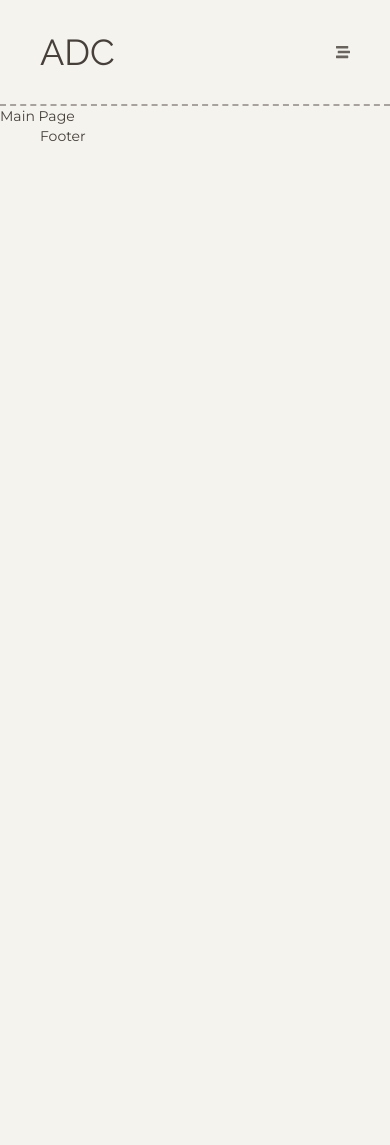
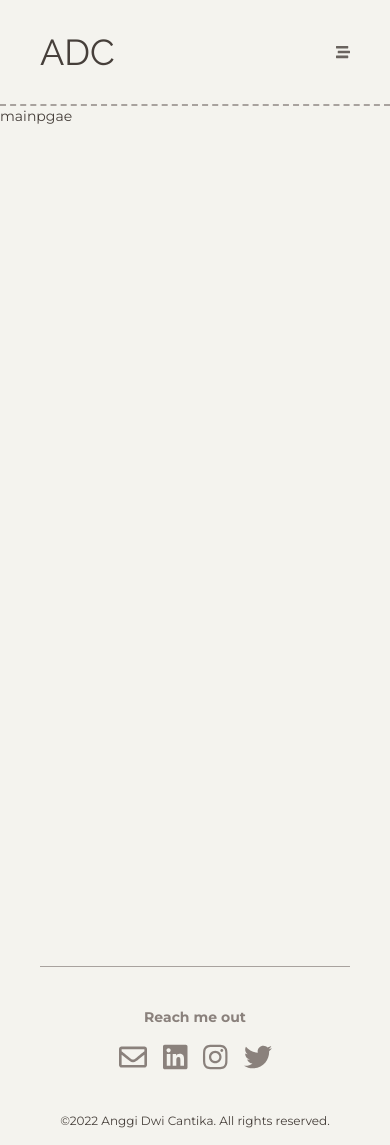
Before and after one commit to nadrianfikri/anggidc-personal-web, a Next.js app: page / in a window 390 px wide. Before the commit the page ends 844 px from the top, so only its background shows below. Built offline with nearby package versions, Linux system fonts and the light colour scheme.

Commit message:
done footer

```diff
--- /dev/null
+++ b/components/atoms/FlexDir.tsx
@@ -0,0 +1,14 @@
+import React from 'react';
+import clsx from 'clsx';
+
+type DirProps = {
+  children: React.ReactNode;
+  className?: string;
+};
+
+export const Row = ({ children, className = '' }: DirProps) => {
+  return <div className={clsx('flex flex-row', className)}>{children}</div>;
+};
+export const Col = ({ children, className = '' }: DirProps) => {
+  return <div className={clsx('flex flex-col', className)}>{children}</div>;
+};
--- a/components/atoms/index.ts
+++ b/components/atoms/index.ts
@@ -1,3 +1,4 @@
 export { default as ButtonLink } from './Links/ButtonLink';
 export { default as CustomLink } from './Links/CustomLink';
 export { default as UnstyledLink } from './Links/UnstyledLink';
+export { Row, Col } from './FlexDir';
--- a/components/organisms/Footer.tsx
+++ b/components/organisms/Footer.tsx
@@ -1,3 +1,45 @@
+import { faInstagram, faLinkedin, faTwitter, IconDefinition } from '@fortawesome/free-brands-svg-icons';
+import { faEnvelope } from '@fortawesome/free-regular-svg-icons';
+import { FontAwesomeIcon } from '@fortawesome/react-fontawesome';
+import { Col, Row, UnstyledLink } from '../atoms';
+
 export default function Footer() {
-  return <footer className="px-10 lg-px-36 md-px-20">Footer</footer>;
+  type Sosmed = {
+    icon: IconDefinition;
+    href: string;
+  };
+  const sosmed: Array<Sosmed> = [
+    {
+      icon: faEnvelope,
+      href: '/',
+    },
+    {
+      icon: faLinkedin,
+      href: '/',
+    },
+    {
+      icon: faInstagram,
+      href: '/',
+    },
+    {
+      icon: faTwitter,
+      href: '/',
+    },
+  ];
+
+  return (
+    <footer className="px-10 lg:px-36 md-px-20 text-midDark text-center py-4">
+      <Col className="justify-center items-center gap-y-4 border-t border-stone-400 py-10">
+        <h1>Reach me out</h1>
+        <Row className="gap-4">
+          {sosmed.map(({ href, icon }) => (
+            <UnstyledLink openNewTab key={icon + href} href={href} className=" hover:text-darker hover:scale-110 transition-all ">
+              <FontAwesomeIcon size="2x" icon={icon} />
+            </UnstyledLink>
+          ))}
+        </Row>
+      </Col>
+      <p className="text-xs md:text-sm text-darker">©2022 Anggi Dwi Cantika. All rights reserved.</p>
+    </footer>
+  );
 }
--- a/package.json
+++ b/package.json
@@ -10,6 +10,7 @@
   "dependencies": {
     "@fortawesome/fontawesome-svg-core": "^1.2.36",
     "@fortawesome/free-brands-svg-icons": "^5.15.4",
+    "@fortawesome/free-regular-svg-icons": "^5.15.4",
     "@fortawesome/free-solid-svg-icons": "^5.15.4",
     "@fortawesome/react-fontawesome": "^0.1.16",
     "@headlessui/react": "^1.4.2",
--- a/pages/index.tsx
+++ b/pages/index.tsx
@@ -7,7 +7,9 @@ const Home: NextPage = () => {
   return (
     <>
       <Seo />
-      <Layout>Main Page</Layout>
+      <Layout>
+        <div className="min-h-screen">mainpgae</div>
+      </Layout>
     </>
   );
 };
```
Also changed, not shown: 1 other file (tests, documents, lock files or other folders).
